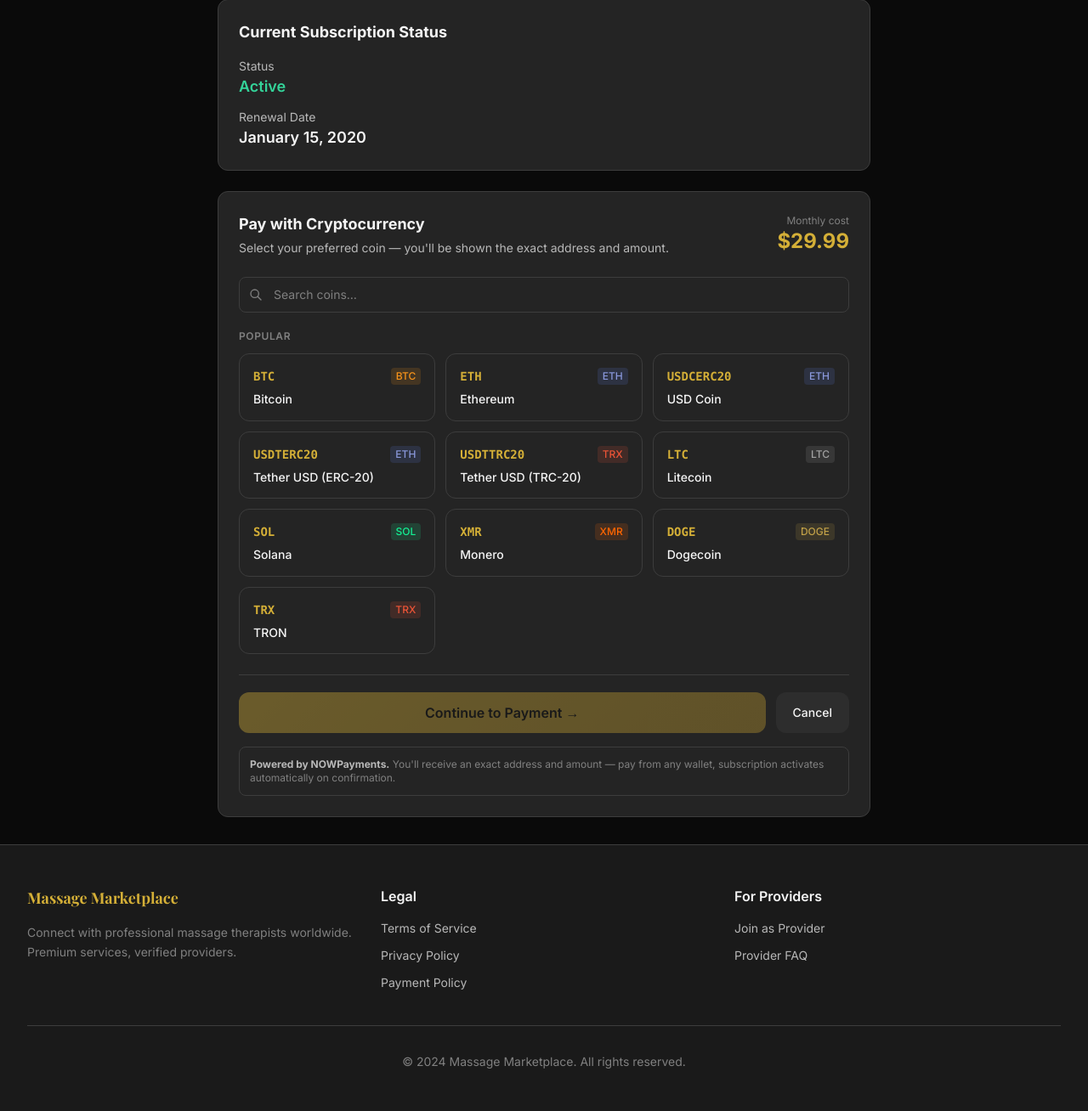
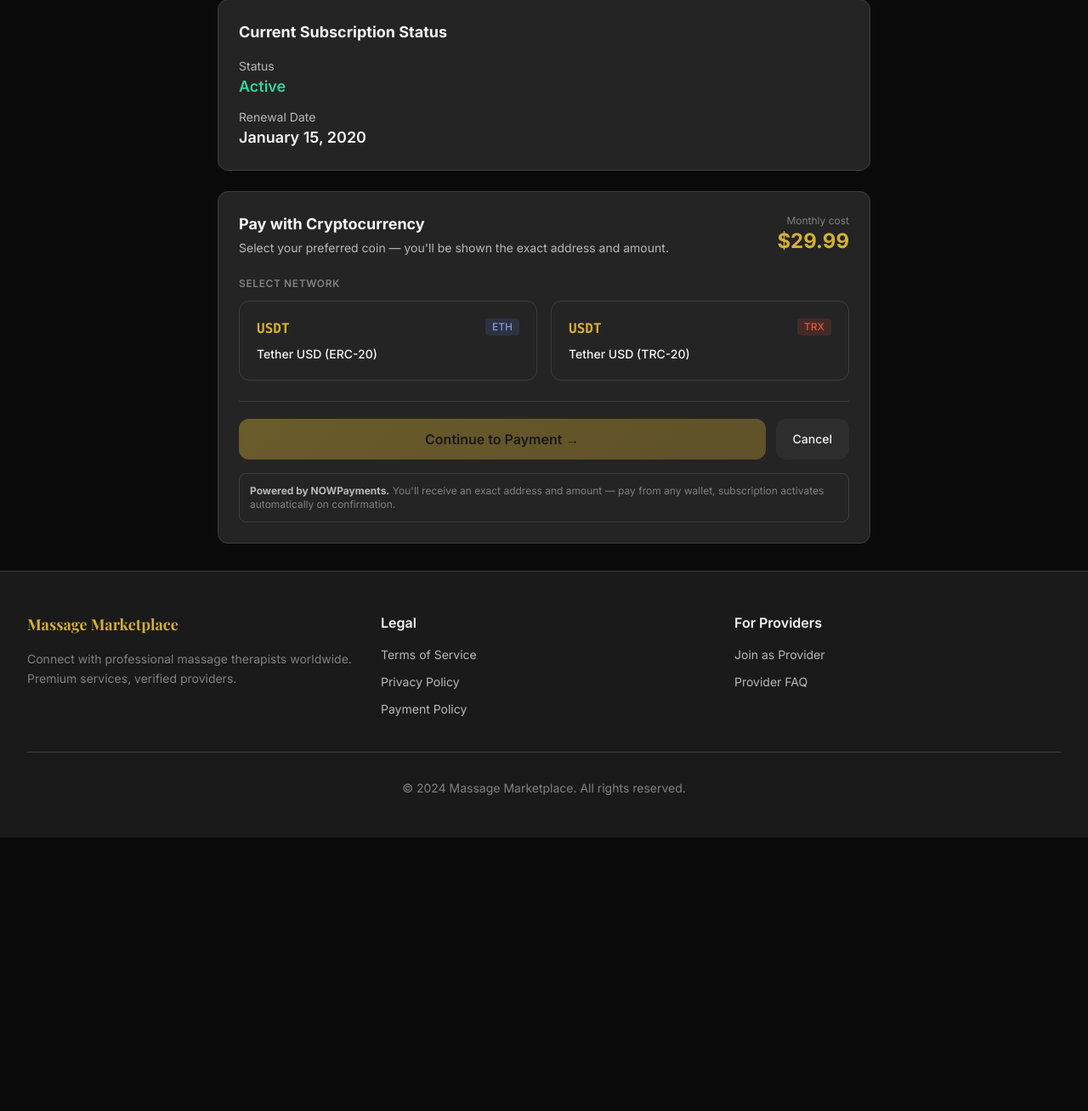
Before and after one commit to ivotripunovic/massage_marketplace, a Django app: page /provider/subscription/ in a window 1280 px wide. Shown: the part 182-1490 px from the top of the page at 85% size. After the commit the page ends 1168 px from the top, so only its background shows below. Run offline with Django 5.2, Linux system fonts and the light colour scheme; a user stored in the database is signed in; tables that the repository leaves empty hold one stand-in row (values such as "Sample post"); some libraries are stand-ins or nearby versions.

Commit message:
Only use usdt

```diff
--- a/marketplace/payments/nowpayments.py
+++ b/marketplace/payments/nowpayments.py
@@ -10,24 +10,13 @@ from django.conf import settings
 
 logger = logging.getLogger(__name__)
 
-# Popular cryptocurrency codes to feature prominently in the UI
-POPULAR_CURRENCY_CODES = [
-    "btc", "eth", "usdterc20", "usdttrc20", "usdcerc20",
-    "ltc", "sol", "xmr", "doge", "trx",
-]
+# Accepted payment currencies — USDT only
+USDT_CURRENCY_CODES = {"usdterc20", "usdttrc20"}
 
 # Fallback list used when the API is unavailable or the API key is not configured
 FALLBACK_CURRENCIES = [
-    {"code": "btc",       "name": "Bitcoin",              "network": "btc"},
-    {"code": "eth",       "name": "Ethereum",             "network": "eth"},
-    {"code": "usdcerc20", "name": "USD Coin",             "network": "eth"},
-    {"code": "usdterc20", "name": "Tether USD (ERC-20)",  "network": "eth"},
-    {"code": "usdttrc20", "name": "Tether USD (TRC-20)",  "network": "trx"},
-    {"code": "ltc",       "name": "Litecoin",             "network": "ltc"},
-    {"code": "sol",       "name": "Solana",               "network": "sol"},
-    {"code": "xmr",       "name": "Monero",               "network": "xmr"},
-    {"code": "doge",      "name": "Dogecoin",             "network": "doge"},
-    {"code": "trx",       "name": "TRON",                 "network": "trx"},
+    {"code": "usdterc20", "name": "Tether USD (ERC-20)", "network": "eth"},
+    {"code": "usdttrc20", "name": "Tether USD (TRC-20)", "network": "trx"},
 ]
 
 
@@ -73,10 +62,13 @@ def get_currencies():
         data = resp.json()
         currencies = []
         for c in data.get("currencies", []):
+            code = c["code"].lower()
+            if code not in USDT_CURRENCY_CODES:
+                continue
             if not c.get("enable") or not c.get("isDepositEnabled", True):
                 continue
             currencies.append({
-                "code": c["code"].lower(),
+                "code": code,
                 "name": c.get("name", c["code"].upper()),
                 "network": (c.get("network") or c["code"]).lower(),
             })
--- a/marketplace/providers/views.py
+++ b/marketplace/providers/views.py
@@ -737,11 +737,7 @@ class ProviderSubscriptionView(ProviderRequiredMixin, FormView):
             context["provider"] = provider
         except Provider.DoesNotExist:
             context["provider"] = None
-        from payments.nowpayments import POPULAR_CURRENCY_CODES
-        currencies = self._get_currencies()
-        popular_set = set(POPULAR_CURRENCY_CODES)
-        context["popular_currencies"] = [c for c in currencies if c["code"] in popular_set]
-        context["other_currencies"] = [c for c in currencies if c["code"] not in popular_set]
+        context["currencies"] = self._get_currencies()
         return context
 
     def form_valid(self, form):
--- a/marketplace/templates/providers/subscription.html
+++ b/marketplace/templates/providers/subscription.html
@@ -62,76 +62,34 @@
         </div>
         {% endif %}
 
-        <form method="post" id="payment-form">
+        <form method="post">
             {% csrf_token %}
-            <!-- Hidden input updated by JS when a coin card is clicked -->
             <input type="hidden" name="payment_method" id="payment_method_input" value="">
 
-            <!-- Search -->
-            <div class="relative mb-5">
-                <svg class="absolute left-3 top-1/2 -translate-y-1/2 w-4 h-4 text-text-muted" fill="none" stroke="currentColor" viewBox="0 0 24 24">
-                    <path stroke-linecap="round" stroke-linejoin="round" stroke-width="2" d="M21 21l-6-6m2-5a7 7 0 11-14 0 7 7 0 0114 0z"/>
-                </svg>
-                <input type="text" id="coin-search" placeholder="Search coins…"
-                       class="w-full bg-dark-100 border border-dark-300 rounded-lg pl-10 pr-4 py-2.5 text-sm text-text-primary placeholder-text-muted focus:outline-none focus:border-gold transition">
-            </div>
-
-            <!-- Popular coins -->
-            {% if popular_currencies %}
-            <div id="popular-section">
-                <p class="text-xs font-semibold text-text-muted uppercase tracking-wider mb-3">Popular</p>
-                <div class="grid grid-cols-2 sm:grid-cols-3 gap-3 mb-6" id="popular-grid">
-                    {% for coin in popular_currencies %}
-                    <div class="coin-card cursor-pointer rounded-xl border border-dark-300 p-4 transition select-none
-                                hover:border-gold/60 hover:bg-dark-100"
-                         data-code="{{ coin.code }}"
-                         data-name="{{ coin.name|lower }}"
-                         onclick="selectCoin('{{ coin.code }}', this)">
-                        <div class="flex items-start justify-between mb-2">
-                            <span class="font-mono font-bold text-sm text-gold uppercase">{{ coin.code }}</span>
-                            <span class="network-badge text-xs px-1.5 py-0.5 rounded font-medium uppercase" data-net="{{ coin.network }}">{{ coin.network }}</span>
-                        </div>
-                        <p class="text-text-primary text-sm font-medium leading-tight">{{ coin.name }}</p>
+            <p class="text-xs font-semibold text-text-muted uppercase tracking-wider mb-3">Select Network</p>
+            <div class="grid grid-cols-1 sm:grid-cols-2 gap-4 mb-6">
+                {% for coin in currencies %}
+                <div class="coin-card cursor-pointer rounded-xl border border-dark-300 p-5 transition select-none
+                            hover:border-gold/60 hover:bg-dark-100"
+                     data-code="{{ coin.code }}"
+                     onclick="selectCoin('{{ coin.code }}', this)">
+                    <div class="flex items-start justify-between mb-2">
+                        <span class="font-mono font-bold text-base text-gold uppercase">USDT</span>
+                        <span class="network-badge text-xs px-2 py-0.5 rounded font-medium uppercase" data-net="{{ coin.network }}">{{ coin.network }}</span>
                     </div>
-                    {% endfor %}
+                    <p class="text-text-primary text-sm font-medium">{{ coin.name }}</p>
                 </div>
-            </div>
-            {% endif %}
-
-            <!-- Other coins — hidden until search reveals them -->
-            {% if other_currencies %}
-            <div id="other-section" class="hidden">
-                <p class="text-xs font-semibold text-text-muted uppercase tracking-wider mb-3">All Currencies</p>
-                <div class="grid grid-cols-2 sm:grid-cols-3 md:grid-cols-4 gap-2" id="other-grid">
-                    {% for coin in other_currencies %}
-                    <div class="coin-card cursor-pointer rounded-lg border border-dark-300 p-3 transition select-none
-                                hover:border-gold/60 hover:bg-dark-100"
-                         data-code="{{ coin.code }}"
-                         data-name="{{ coin.name|lower }}"
-                         onclick="selectCoin('{{ coin.code }}', this)">
-                        <div class="flex items-center gap-1.5 mb-1">
-                            <span class="font-mono font-bold text-xs text-gold uppercase">{{ coin.code }}</span>
-                        </div>
-                        <p class="text-text-secondary text-xs leading-tight">{{ coin.name }}</p>
-                    </div>
-                    {% endfor %}
-                </div>
-            </div>
-            {% endif %}
-
-            <!-- No results message -->
-            <div id="no-results" class="hidden text-center py-8 text-text-muted text-sm">
-                No coins match your search.
+                {% endfor %}
             </div>
 
             <!-- Selected coin display + submit -->
-            <div class="mt-6 pt-5 border-t border-dark-300">
+            <div class="pt-5 border-t border-dark-300">
                 <div id="selection-summary" class="hidden mb-4 p-4 bg-dark-100 border border-gold/40 rounded-xl flex items-center gap-4">
                     <div class="w-10 h-10 rounded-full bg-gold/10 border border-gold/30 flex items-center justify-center flex-shrink-0">
-                        <span id="selected-code-icon" class="font-mono font-bold text-gold text-xs uppercase"></span>
+                        <span class="font-mono font-bold text-gold text-xs">USDT</span>
                     </div>
                     <div class="flex-1 min-w-0">
-                        <p class="text-text-muted text-xs">Selected currency</p>
+                        <p class="text-text-muted text-xs">Selected network</p>
                         <p id="selected-name-display" class="font-semibold text-text-primary"></p>
                     </div>
                     <button type="button" onclick="clearSelection()" class="text-text-muted hover:text-text-secondary text-xs transition">Change</button>
@@ -162,73 +120,26 @@
     border-color: #d4a042;
     background-color: rgba(212, 160, 66, 0.08);
 }
-.network-badge[data-net="btc"]      { background: rgba(247,147,26,0.15);  color: #f7931a; }
-.network-badge[data-net="eth"]      { background: rgba(98,126,234,0.15);  color: #8a98db; }
-.network-badge[data-net="trx"]      { background: rgba(235,84,55,0.15);   color: #eb5437; }
-.network-badge[data-net="bsc"]      { background: rgba(243,186,47,0.15);  color: #f3ba2f; }
-.network-badge[data-net="sol"]      { background: rgba(20,241,149,0.15);  color: #14f195; }
-.network-badge[data-net="ltc"]      { background: rgba(162,162,162,0.15); color: #a2a2a2; }
-.network-badge[data-net="xmr"]      { background: rgba(255,102,0,0.15);   color: #ff6600; }
-.network-badge[data-net="doge"]     { background: rgba(194,161,72,0.15);  color: #c2a148; }
-.network-badge                      { background: rgba(100,100,100,0.15); color: #888; }
+.network-badge[data-net="eth"] { background: rgba(98,126,234,0.15); color: #8a98db; }
+.network-badge[data-net="trx"] { background: rgba(235,84,55,0.15);  color: #eb5437; }
+.network-badge                 { background: rgba(100,100,100,0.15); color: #888; }
 </style>
 
 <script>
-let selectedCode = "";
-
 function selectCoin(code, el) {
-    // Clear previous selection
     document.querySelectorAll(".coin-card").forEach(c => c.classList.remove("selected"));
     el.classList.add("selected");
-
-    selectedCode = code;
     document.getElementById("payment_method_input").value = code;
     document.getElementById("submit-btn").disabled = false;
-
-    const name = el.querySelector("p").textContent.trim();
-    document.getElementById("selected-code-icon").textContent = code.length > 4 ? code.slice(0,4) : code;
-    document.getElementById("selected-name-display").textContent = name;
+    document.getElementById("selected-name-display").textContent = el.querySelector("p").textContent.trim();
     document.getElementById("selection-summary").classList.remove("hidden");
 }
 
 function clearSelection() {
-    selectedCode = "";
     document.getElementById("payment_method_input").value = "";
     document.getElementById("submit-btn").disabled = true;
     document.getElementById("selection-summary").classList.add("hidden");
     document.querySelectorAll(".coin-card").forEach(c => c.classList.remove("selected"));
 }
-
-// Search / filter
-document.getElementById("coin-search").addEventListener("input", function () {
-    const q = this.value.toLowerCase().trim();
-    let anyVisible = false;
-
-    document.querySelectorAll(".coin-card").forEach(card => {
-        const match = !q ||
-            card.dataset.code.includes(q) ||
-            card.dataset.name.includes(q);
-        card.style.display = match ? "" : "none";
-        if (match) anyVisible = true;
-    });
-
-    // Popular section: always visible when no query; hide only if query returns no matches there
-    const popularSection = document.getElementById("popular-section");
-    if (popularSection) {
-        const hasVisible = Array.from(popularSection.querySelectorAll(".coin-card"))
-            .some(c => c.style.display !== "none");
-        popularSection.style.display = hasVisible ? "" : "none";
-    }
-
-    // Other section: only show when there is an active search query with matches
-    const otherSection = document.getElementById("other-section");
-    if (otherSection) {
-        const hasVisible = q && Array.from(otherSection.querySelectorAll(".coin-card"))
-            .some(c => c.style.display !== "none");
-        otherSection.classList.toggle("hidden", !hasVisible);
-    }
-
-    document.getElementById("no-results").classList.toggle("hidden", anyVisible);
-});
 </script>
 {% endblock %}
```
Also changed, not shown: marketplace/providers/tests.py (+15 -15 lines).
